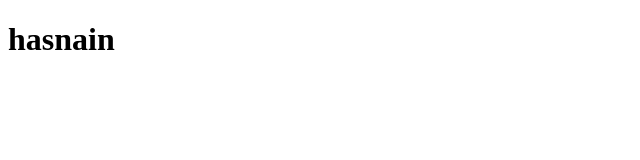
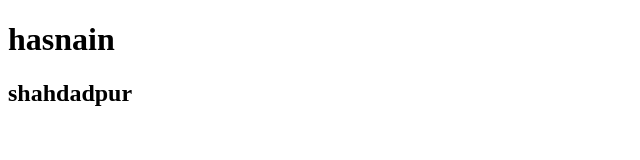
Before and after one commit to hasnainghori/my-git-practice, a plain HTML site: page index.html in a window 1280 px wide. Shown: the whole page, without its empty margins (0-640 px from the left). Drawn offline with Linux system fonts and the light colour scheme.

Commit message:
add h2 heading

```diff
--- a/index.html
+++ b/index.html
@@ -10,5 +10,8 @@
     <h1>
         hasnain
     </h1>
+    <h2>
+        shahdadpur
+    </h2>
 </body>
 </html>
```
